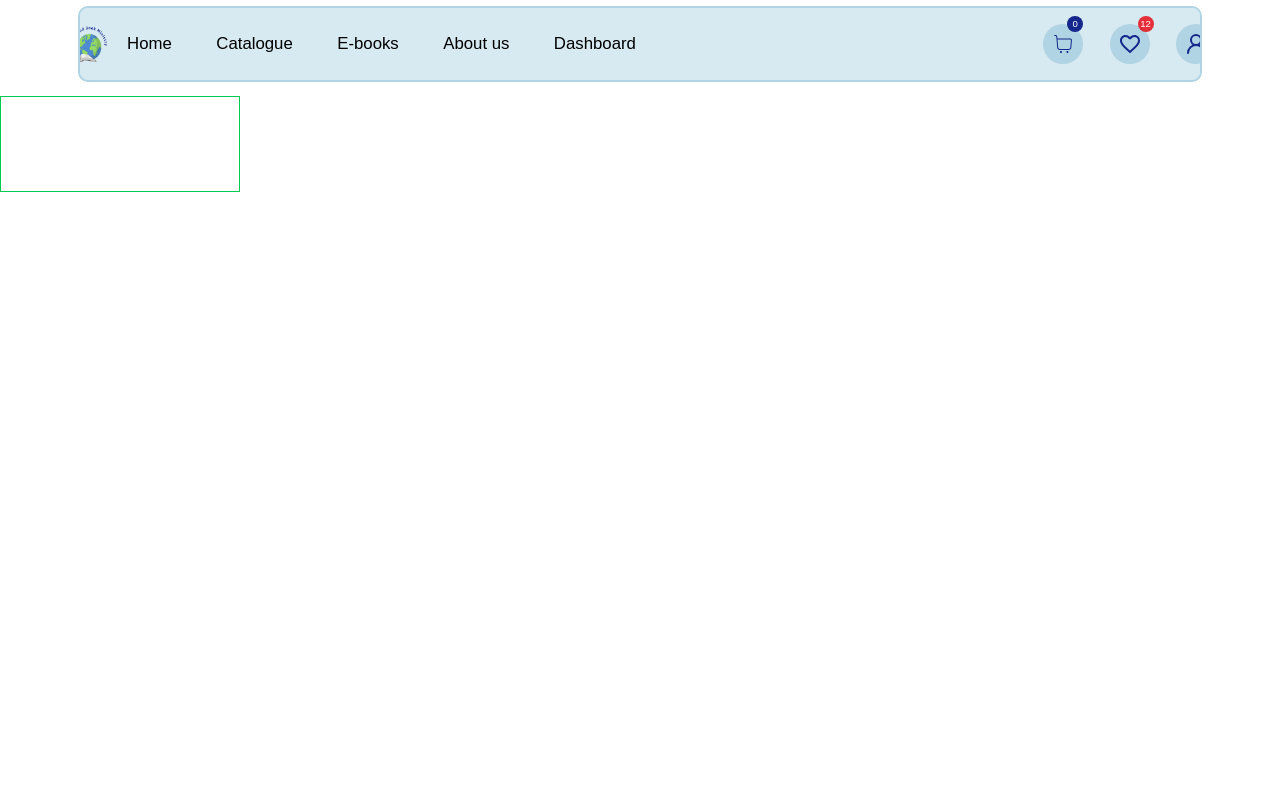
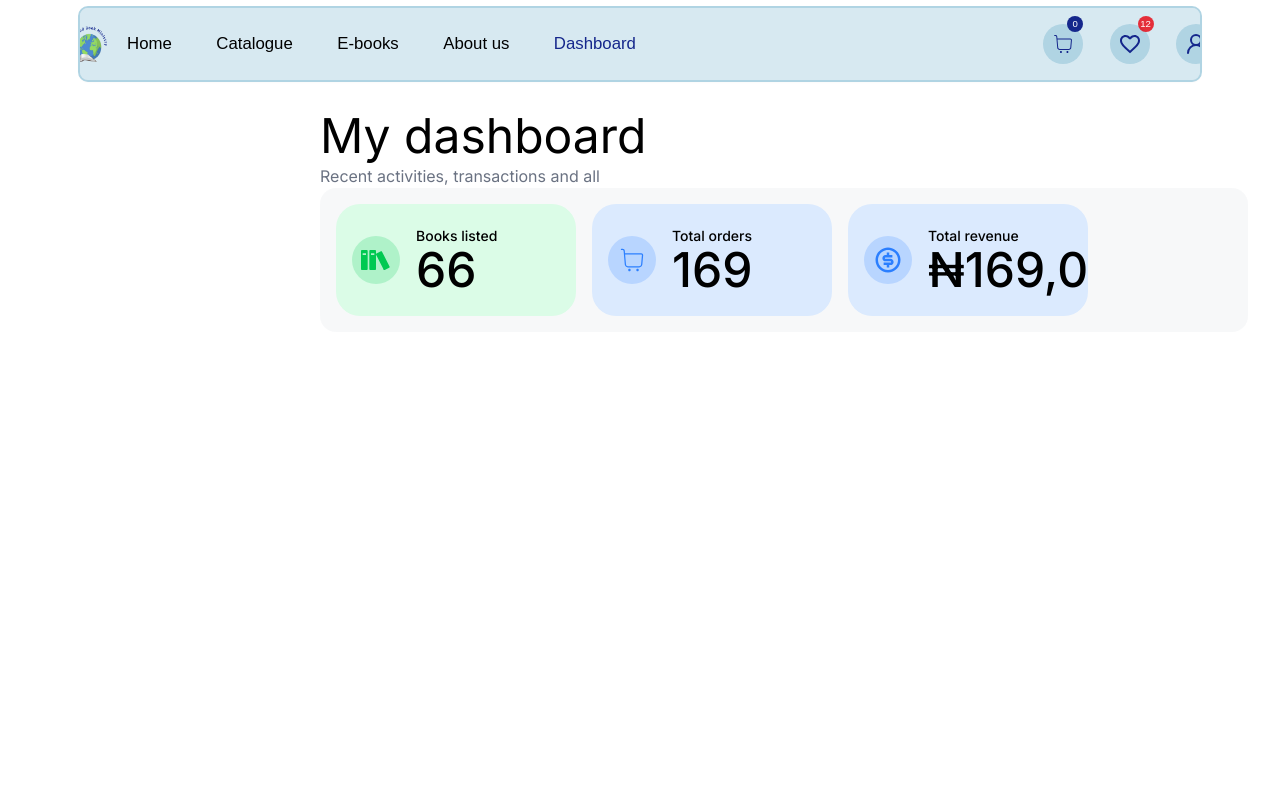
Before and after one commit to AgileMinds48/bible_bookministry-frontend, a Next.js app: page /admin/dashboard in a window 1280 px wide. Shown: the top 800 px of the page. Built offline with nearby package versions, Linux system fonts and the light colour scheme.

Commit message:
removed unused imports

```diff
--- a/app/globals.css
+++ b/app/globals.css
@@ -1,16 +1,12 @@
 @import url('https://fonts.googleapis.com/css2?family=Crimson+Text:ital,wght@0,400;0,600;0,700;1,400;1,600;1,700&display=swap');
 @import url('https://fonts.googleapis.com/css2?family=Open+Sans:ital,wght@0,300..800;1,300..800&display=swap');
+@import url('https://fonts.googleapis.com/css2?family=Inter:ital,opsz,wght@0,14..32,100..900;1,14..32,100..900&display=swap');
 @import 'tailwindcss';
 :root {
   --background: #ffffff;
   --foreground: #171717;
 }
-@theme {
-  --font-poppins: Poppins;
-  --font-crimson: 'Crimson Text';
-  --font-sans: 'Open Sans';
-  --color-brue: blue;
-}
+
 /* gradient */
 .blue-gradient {
   @apply bg-gradient-to-r from-[#15278c] to-[#040d42];
@@ -29,6 +25,10 @@
 .poppins {
   font-family: 'Poppins', sans-serif;
   font-style: normal;
+}
+.inter {
+  font-family: 'Inter', sans-serif;
+  font-optical-sizing: auto;
 }
 
 nav * {
--- a/components/Checkout/Checkout.tsx
+++ b/components/Checkout/Checkout.tsx
@@ -1,8 +1,7 @@
 "use client"
-import React, { useState } from 'react'
+import  { useState } from 'react'
 import AddressForm from './AddressForm'
 import { FaAddressCard } from 'react-icons/fa'
-import { GiMoneyStack } from 'react-icons/gi'
 import { RiMoneyDollarCircleLine } from 'react-icons/ri'
 import Payment from './Payment'
 import Link from 'next/link'
@@ -13,7 +12,6 @@ const Checkout = () => {
   const [paymentType, setPaymentType] = useState<paymentmethods>("momo")
 
     const items = useCartStore(s => s.items)
-  const clearCart = useCartStore(s => s.clearCart)
   const subtotal = useCartStore(s => s.getTotalPrice())
   const DELIVERY_FEE = 10
   const grandTotal = subtotal + DELIVERY_FEE
@@ -78,14 +76,7 @@ const Checkout = () => {
                 Pay GHS { grandTotal.toFixed(2)}
                 </button>
                 </Link>
-              {/* {items.length > 0 && (
-                <button
-                  className="px-4 bg-gray-100 hover:bg-gray-200 text-gray-700 rounded"
-                  onClick={clearCart}
-                >
-                  Clear
-                </button>
-              )} */}
+
             </div>
           </div>
         </div>
--- a/components/Dashboard/Dashboard.tsx
+++ b/components/Dashboard/Dashboard.tsx
@@ -1,12 +1,17 @@
 import React from 'react'
+import { ImBooks } from 'react-icons/im'
+import Overview from './Overview'
+
+
 
 const Dashboard = () => {
   return (
-    <section className='min-h-screen mt-24 pl-'>
-      <div>
-        <div className='h-24 w-60 border border-green-500'>
+    <section className='min-h-screen mt-20 pl-[20em] p-8 inter'>
 
-        </div>
+      <h1 className='text-5xl mb-1'>My dashboard</h1>
+      <p className='text-gray-500 '>Recent activities, transactions and all</p>
+      <div className='bg-gray-200/30 p-4 rounded-2xl'>
+      <Overview/>
       </div>
     </section>
   )
--- /dev/null
+++ b/components/Dashboard/Overview.tsx
@@ -0,0 +1,64 @@
+import React from 'react'
+import { CiShoppingCart } from 'react-icons/ci'
+import { ImBooks } from 'react-icons/im'
+import { RiMoneyDollarCircleLine } from 'react-icons/ri'
+
+
+const mockOverviewData = {
+  totalBooks: {
+    icon: <ImBooks />,
+    label: "Books listed",
+    value: 66,
+    theme: "green"
+  },
+  totalOrders: {
+    icon: <CiShoppingCart />,
+    label: "Total orders",
+    value: 169,
+    theme: "blue"
+  },
+  totalRevenue: {
+    icon: <RiMoneyDollarCircleLine />,
+    label: "Total revenue",
+    value: "₦169,000",
+    theme: "blue"
+  }
+};
+
+const themeMap = {
+  'green': {
+    border: 'border-green-500',
+    bg: 'bg-green-100',
+    iconBg: 'bg-green-500/20',
+    iconText: 'text-green-500'
+  },
+  'blue': {
+    border: 'border-blue-500',
+    bg: 'bg-blue-100',
+    iconBg: 'bg-blue-500/20',
+    iconText: 'text-blue-500'
+  }
+};
+const Overview = () => {
+  return (
+    <div className='flex gap-4'>
+      {Object.entries(mockOverviewData).map(([key, { label, value, theme, icon }]) => {
+        const t = themeMap[theme as keyof typeof themeMap];
+        return (
+          <div
+            key={key}
+            className={`h-28 w-[15em] ${t.border} ${t.bg} rounded-3xl overflow-hidden grid grid-cols-[4em_1fr] items-center p-4`}>
+            <div className={`${t.iconBg} w-12 h-12 flex justify-center items-center rounded-full`}>
+              <span className={`text-3xl ${t.iconText}`}>{icon}</span>
+            </div>
+            <p className='text-sm font-medium'>{label}<br />
+              <span className='text-5xl font-medium text-black'>{value}</span>
+            </p>
+          </div>
+        );
+      })}
+    </div>
+  );
+}
+
+export default Overview
--- a/components/Header.tsx
+++ b/components/Header.tsx
@@ -23,7 +23,7 @@ const Header = () => {
     { label: 'Catalogue', href: '/catalogue' },
     { label: 'E-books', href: '/e-books' },
     { label: 'About us', href: '/about' },
-    { label: 'Dashboard', href: '/dashboard' },
+    { label: 'Dashboard', href: '/admin/dashboard' },
   ];
   //hamburger menu
   const [isExpanded, setIsExpanded] = useState<boolean>(false);
--- a/components/Home/Landing.tsx
+++ b/components/Home/Landing.tsx
@@ -1,5 +1,5 @@
 
-import { lcp, mainbook } from '@/public';
+import { lcp } from '@/public';
 import Image from 'next/image';
 import Link from 'next/link';
  import React from 'react'
@@ -37,8 +37,6 @@ const Landing = () => {
           </div>
         </div>
         <div className='h-[40em] w-full place-items-center relative hidden md:block -translate-y-[45%]'>
-          {/* <Image priority={true} src={mainbook} alt='book' className='h-[25em] object-contain absolute top-[40%] -left-0 -translate-y-[45%] -rotate-[40deg]' />
-          <Image priority={true} src={mainbook} alt='book' className='h-[25em] object-contain absolute top-[45%] -right-0 -translate-y-[45%] rotate-30' /> */}
           <Image priority={true} src={lcp} alt='book' className='h-full object-contain absolute top-[50%]   drop-shadow-2xl' />
         </div>
       </div>
--- a/components/Home/Recommended.tsx
+++ b/components/Home/Recommended.tsx
@@ -1,5 +1,5 @@
 "use client"
-import { Book, Books } from '@/app/utils/data'
+import { Books } from '@/app/utils/data'
 import { AnimatePresence, motion } from 'framer-motion'
 
 import Image, { StaticImageData } from 'next/image'
```
